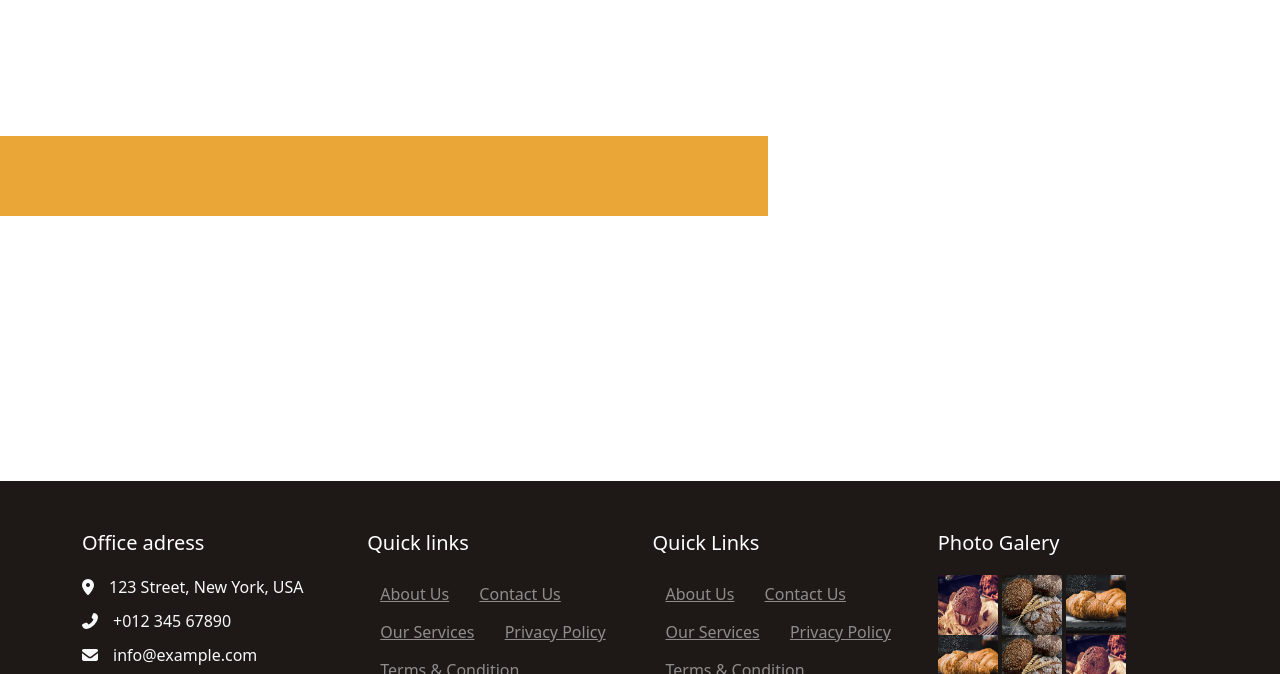
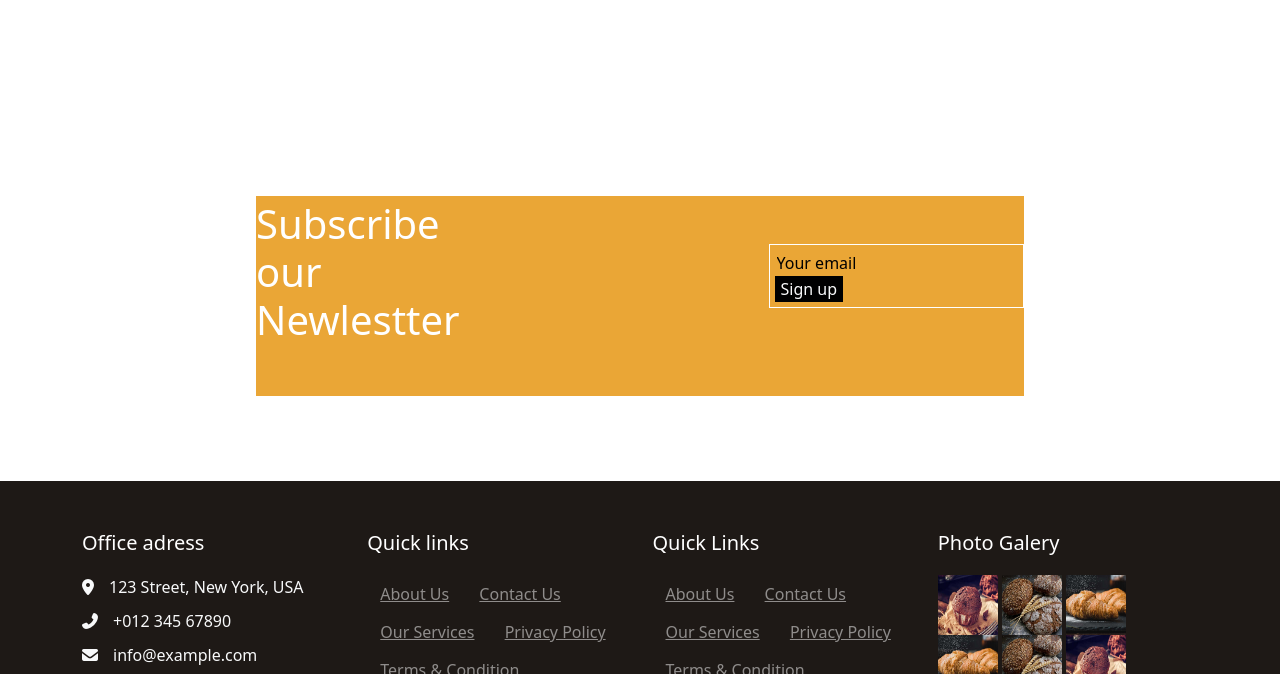
Before and after one commit to yassine1606/KadKer_ELBODMOUSSI_YASSINE, a website: page index.html in a window 1280 px wide. Shown: the part 4120-4794 px from the top of the page. Drawn offline with nearby package versions, Linux system fonts and the light colour scheme.

Commit message:
premiere partie fin

```diff
--- a/index.html
+++ b/index.html
@@ -341,8 +341,10 @@
 
             <div id="d22v1">
                 <div id="d22v2">
+                   <div ><h1>Subscribe our <br> Newlestter</h1></div>
+                   <div class="border p-1 border-1 border-white " id="dInp"> <input type="text" id="p1" class="border-0 bg-transparent" value="Your email"> <button class="bg-black text-light" id="btt2">Sign up</button> </div>
+                </div>
 
-                </div>
             </div>
 
         </section>
--- a/public/css/style.css
+++ b/public/css/style.css
@@ -1,16 +1,27 @@
 #s8{
     width: 100Vw;
     height: 40vh;
+    display: flex;
+    justify-content: center;
+    align-items: center;
 }
 #d22v2{
     display: flex;
-    height: 40vh;
-    width: 80vw;
+    align-items: center;
+    height: 20vh;
+    width: 80;
 }
 
 
 #d22v1{
     background-color: rgba(234,166,54,255);
-    height: 10vh;
+    height:25vh;
     width: 60vw;
+    color: white;
 }
+#btt2{
+    border: 0;
+}
+#dInp{
+    margin-left: 40%;
+}
```
